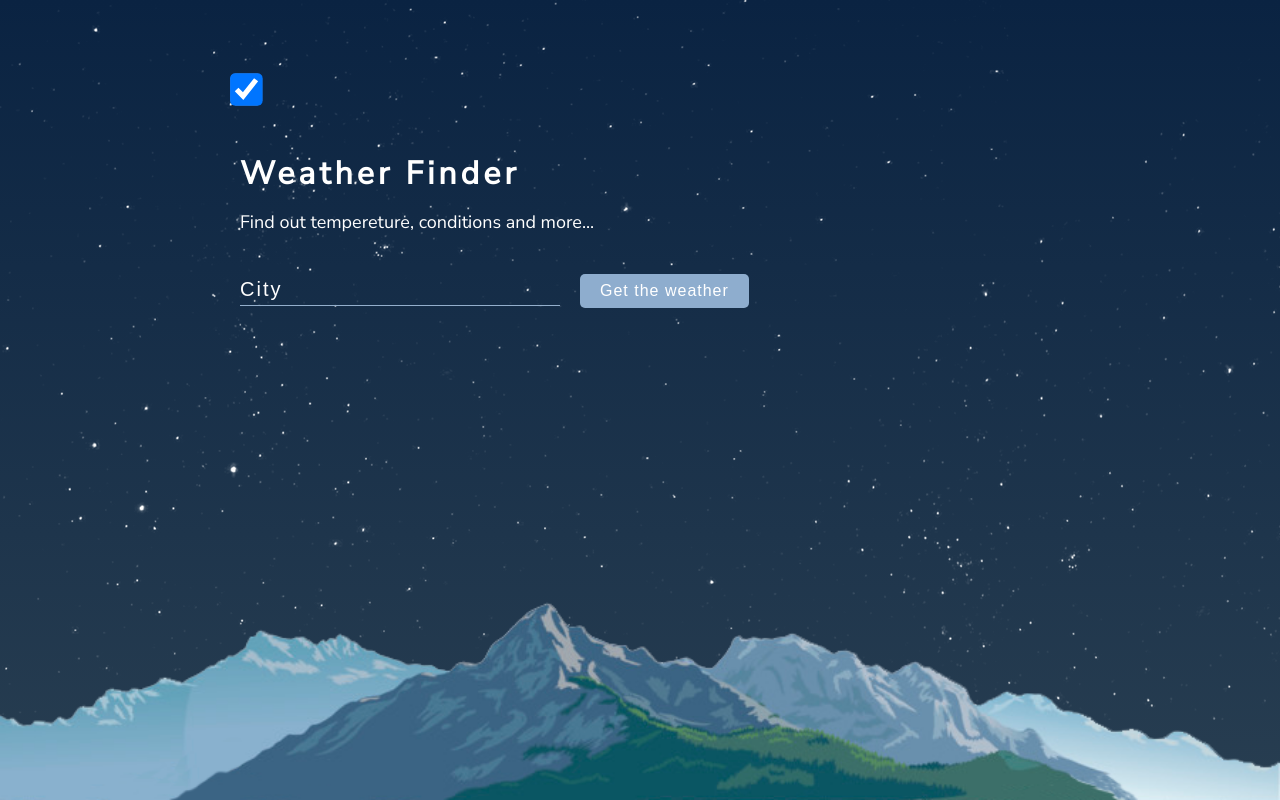
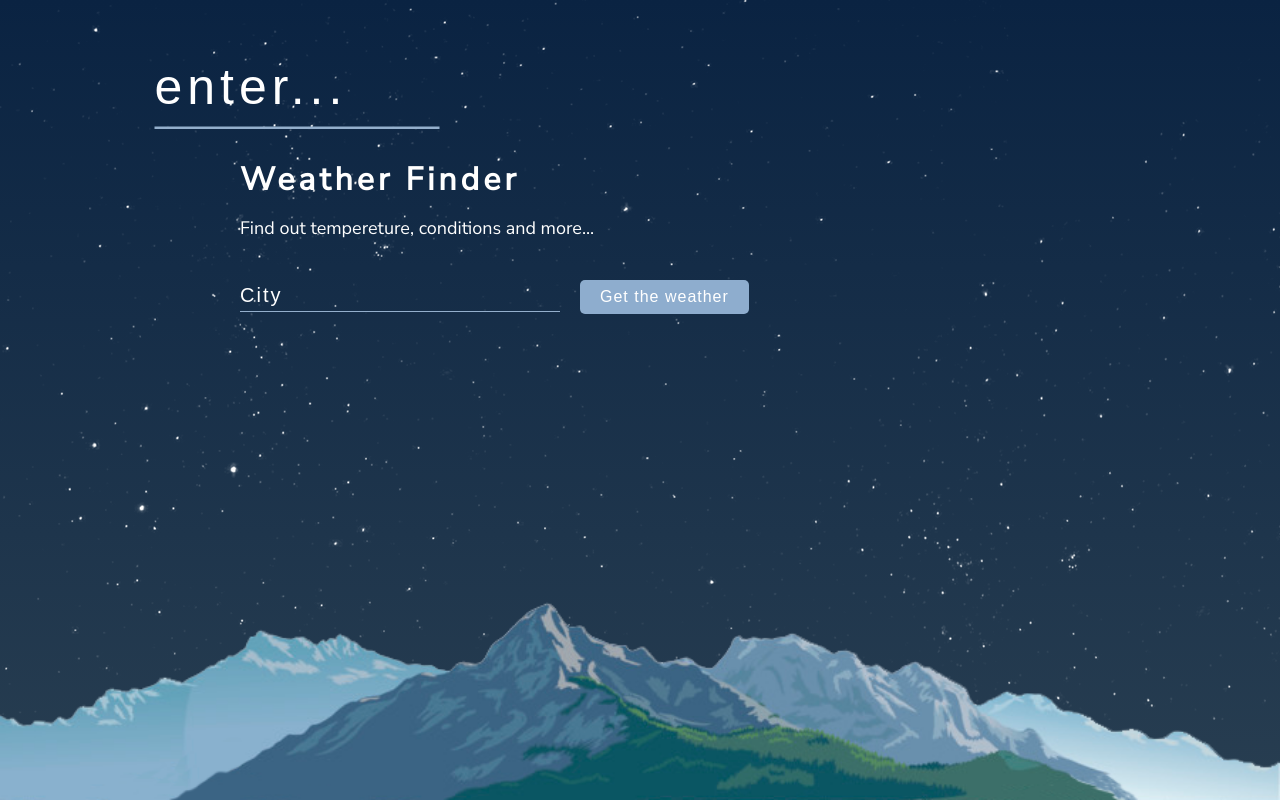
Before and after one commit to Inna-ID/Weather, a React (Create React App) app: page / in a window 1280 px wide. Built offline with nearby package versions, Linux system fonts and the light colour scheme.

Commit message:
world sides picture added

```diff
--- a/src/App.js
+++ b/src/App.js
@@ -20,9 +20,7 @@ class App extends Component {
     windSpeed: undefined,
     windDeg: undefined,
     error: undefined,
-    isCelsius: true,
   }
-
 
   autoCopmlete = () => {
     // let mapApiUrl = 'https://maps.googleapis.com/maps/api/js?key=AIzaSyBu_KZxeeOWKC1tnynobv1-ef7TD-qCNiM&libraries=places';
@@ -131,11 +129,11 @@ class App extends Component {
         <div className="stars"></div>
         <div className="mountains"></div>
         <div className="main">
-        <div className="container">
-                <TemperatureUnit recountDegrees={this.recountDegrees}/>
-                <Titles/>
-                <Form weatherMethod={this.gettingWeather} autoCopmlete={this.autoCopmlete}/>
-                <Weather
+          <div className="container">
+            <TemperatureUnit/>
+            <Titles/>
+            <Form weatherMethod={this.gettingWeather} autoCopmlete={this.autoCopmlete}/>
+            <Weather
                     city={this.state.city}
                     country={this.state.country}
                     temperature={this.state.temperature}
@@ -147,7 +145,7 @@ class App extends Component {
                     windSpeed={this.state.windSpeed}
                     windDeg={this.state.windDeg}
                     error={this.state.error}
-                />
+            />
           </div>
         </div>
       </div>
--- a/src/components/TemperatureUnit.js
+++ b/src/components/TemperatureUnit.js
@@ -1,6 +1,20 @@
-import React from 'react';
+import React, {Component} from 'react';
 
-const TemperatureUnit = props => (
+class TemperatureUnit extends Component {
+    state = {
+        isCelsius: ''
+    }
+
+
+    onChangeHendler = (e) => {
+        this.setState = ({
+            isCelsius: e.target.value
+        })
+        console.log(this.state.isCelsius);
+    }
+
+    render() {
+        return(
             <div className="temperature-unit-block">
                 {/* <span className="unit-wrap">
                     <input id='unit_c' type="radio" name="unit" className="unit active" defaultChecked/>
@@ -10,13 +24,16 @@ const TemperatureUnit = props => (
                     <input id='unit_f' type="radio" name="unit" className="unit"/>
                     <label htmlFor="unit_f">°F</label>
                 </span> */}
-{/*  */}
+
             <span className="unit-wrap">
                 {/* <input onChange={this.props.recountDegrees} id="unit-switch" type="checkbox" defaultChecked/> */}
-            <input id="unit-switch" type="checkbox" defaultChecked/>
+                {/* <input id="unit-switch" type="checkbox" checked={this.state.isCelsius}/> */}
+                <input onChange={this.onChangeHendler} value={this.state.isCelsius} type="text" placeholder="enter..."/>
             </span>
 
             </div>
-)
+        );
+    }
+}
 
 export default TemperatureUnit;
```
Also changed, not shown: src/img/worldSides.jpg (added), 1 other file (tests, documents, lock files or other folders). Lines whose indentation alone changed are shown as unchanged.
